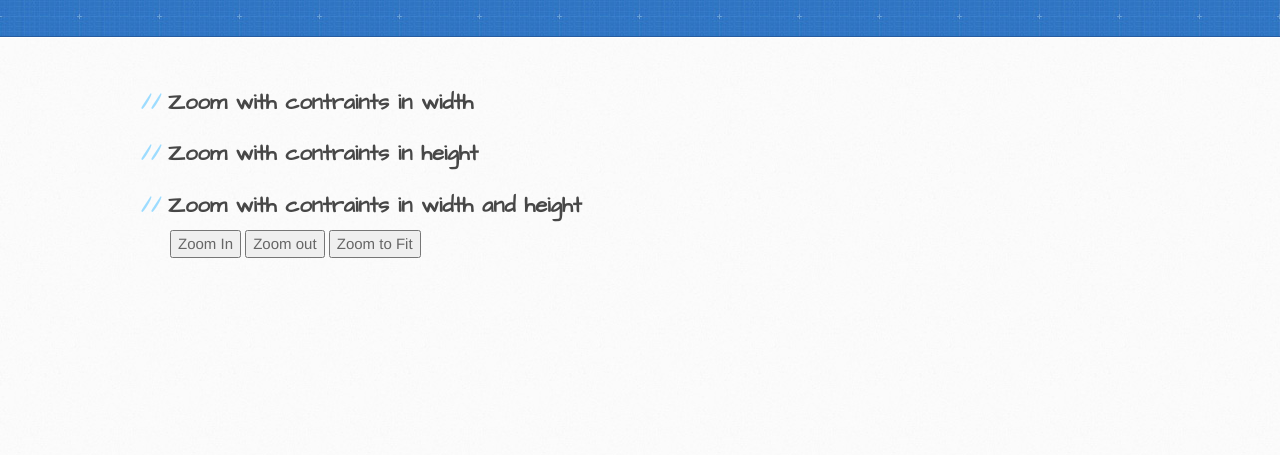
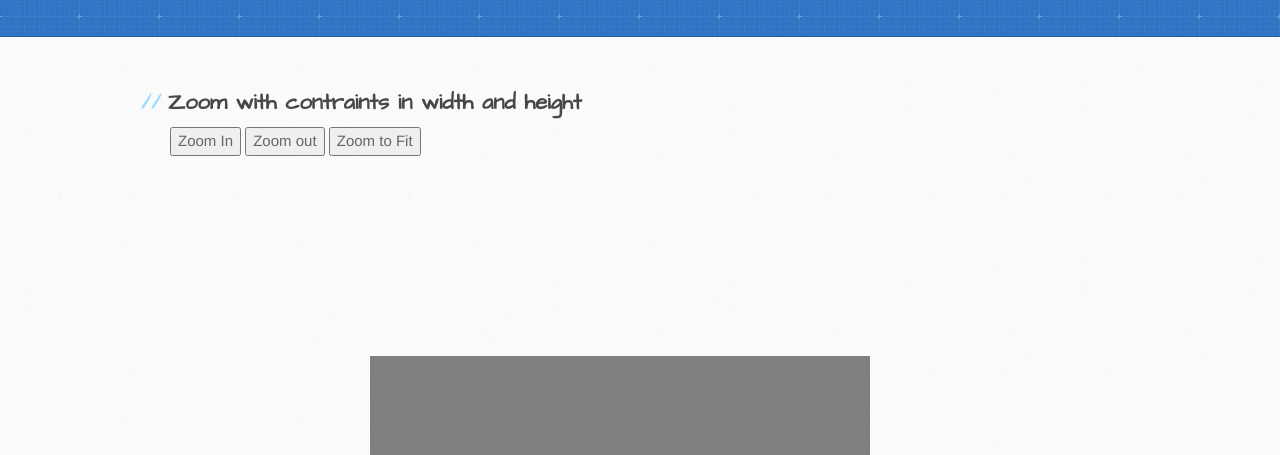
Before and after one commit to viewthespace/angular-zoom-directive, a plain HTML site: page index.html in a window 1280 px wide. Shown: the part 304-759 px from the top of the page. Drawn offline with nearby package versions, Linux system fonts and the light colour scheme; some packages are replaced by stand-ins of ours; a script that the page names is missing.

Commit message:
update pages

```diff
--- a/index.html
+++ b/index.html
@@ -32,7 +32,7 @@
     <title>Angular-zoom-directive by viewthespace</title>
   </head>
 
-  <body>
+  <body ng-app='demo'>
     <header>
       <div class="inner">
         <h1>Angular-zoom-directive</h1>
@@ -45,8 +45,6 @@
       <div class="inner clearfix">
         <section id="main-content">
 
-          <h2>Zoom with contraints in width</h2>
-          <h2>Zoom with contraints in height</h2>
           <h2>Zoom with contraints in width and height</h2>
 
           <div ovts-zoom-controls='{ target: "#target", minWidth: 80, minHeight: 100, maxWidth: 700, maxHeight: 2000 }'>
```
